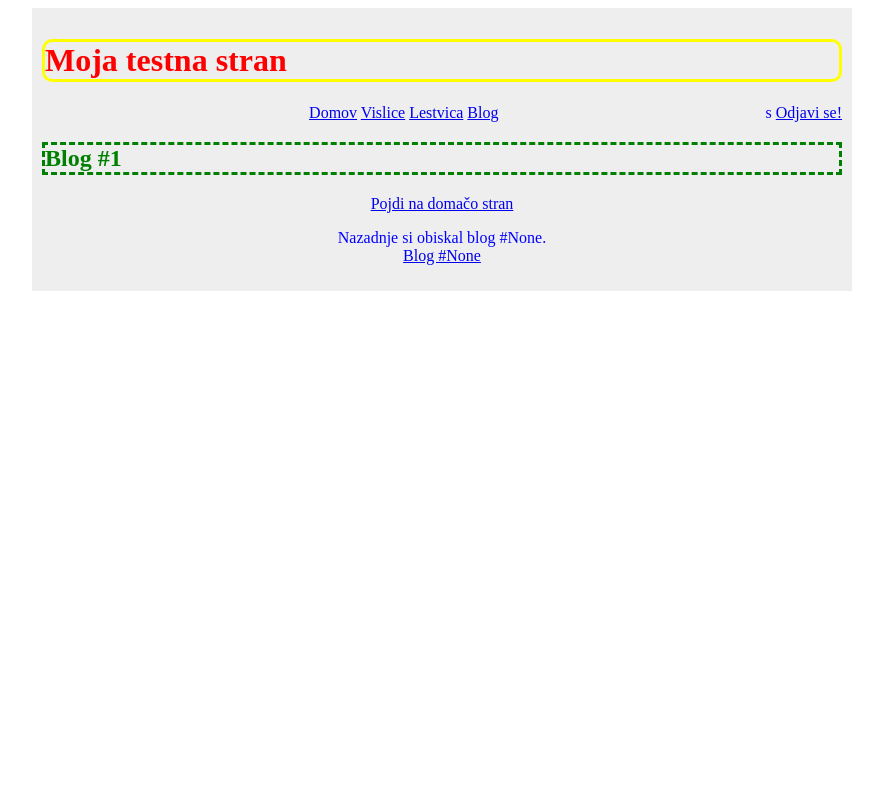
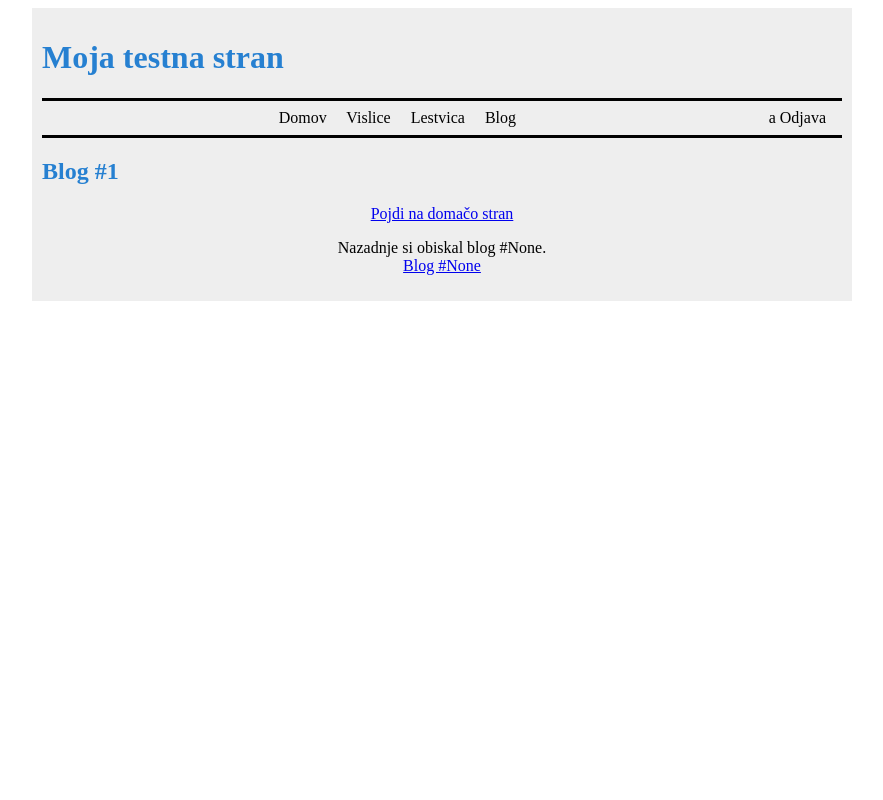
Before and after one commit to uporabniskoime77/prva-spletna-stran, a Flask app: page /blog/1 in a window 1280 px wide. Shown: the whole page, without its empty margins (198-1081 px from the left). Run offline with Flask 2, Linux system fonts and the light colour scheme; the visitor is signed in with stand-in values (Sample User, id 1); some libraries are stand-ins or nearby versions.

Commit message:
Polepšanje strani

```diff
--- a/templates/shema.html
+++ b/templates/shema.html
@@ -2,18 +2,11 @@
 <head>
     <title>Moja testna stran</title>
     <style>
-        h1 {
-            color: red;
-            border: solid yellow;
-            border-radius: 10px;
-        }
-        h2 {
-            color: green;
-            border: dashed;
+        h1, h2 {
+            color: #2680d1;
         }
         body {
-            color: blue;
-            background-color: white;
+            /*background-color: white;*/
         }
         #stran {
             width: 800px;
@@ -21,8 +14,36 @@
             background-color: #eee;
             padding: 10px;
         }
+        #navigation {
+            /*border-color: #2680d1;*/
+            border-style: solid none solid none;
+            /*border-width: 1px;*/
+            padding-top: 0.5em;
+            padding-bottom: 0.5em;
+        }
+        #navigation a {
+            text-decoration: none;
+            color: black;
+            padding-right: 1em;
+            /*font-size: larger;*/
+            /*background-color: #2680d1;*/
+        }
+        #navigation a:hover {
+            color: #2680d1;
+        }
+        table, td, th {
+            border: 1px solid grey;
+            border-collapse: collapse;
+        }
         p {text-align: center;}
         .center {text-align: center;}
+        p.error {
+            color: red;
+            background-color: #f3babd;
+            padding: 0.2em;
+            border-radius: 10px;
+            border: red 1px solid;
+        }
     </style>
 </head>
 <body>
@@ -30,17 +51,17 @@
     <h1>
         Moja testna stran
     </h1>
-    <p>
+    <p id="navigation">
         <a href="/">Domov</a>
         <a href="/vislice">Vislice</a>
         <a href="/lestvica">Lestvica</a>
         <a href="/druga_stran">Blog</a>
         <span style="float: right">
-            {% if session['user'] == None %}
-                <a href="/druga_stran">Prijavi se!</a>
+            {% if not session['user'] %}
+                <a href="/login">Prijava</a>
             {% else %}
-                {{ session['user'][0] }}
-                <a href="/logout">Odjavi se!</a>
+                {{ session['user'][1] }}
+                <a href="/logout">Odjava</a>
             {% endif %}
         </span>
     </p>
```
